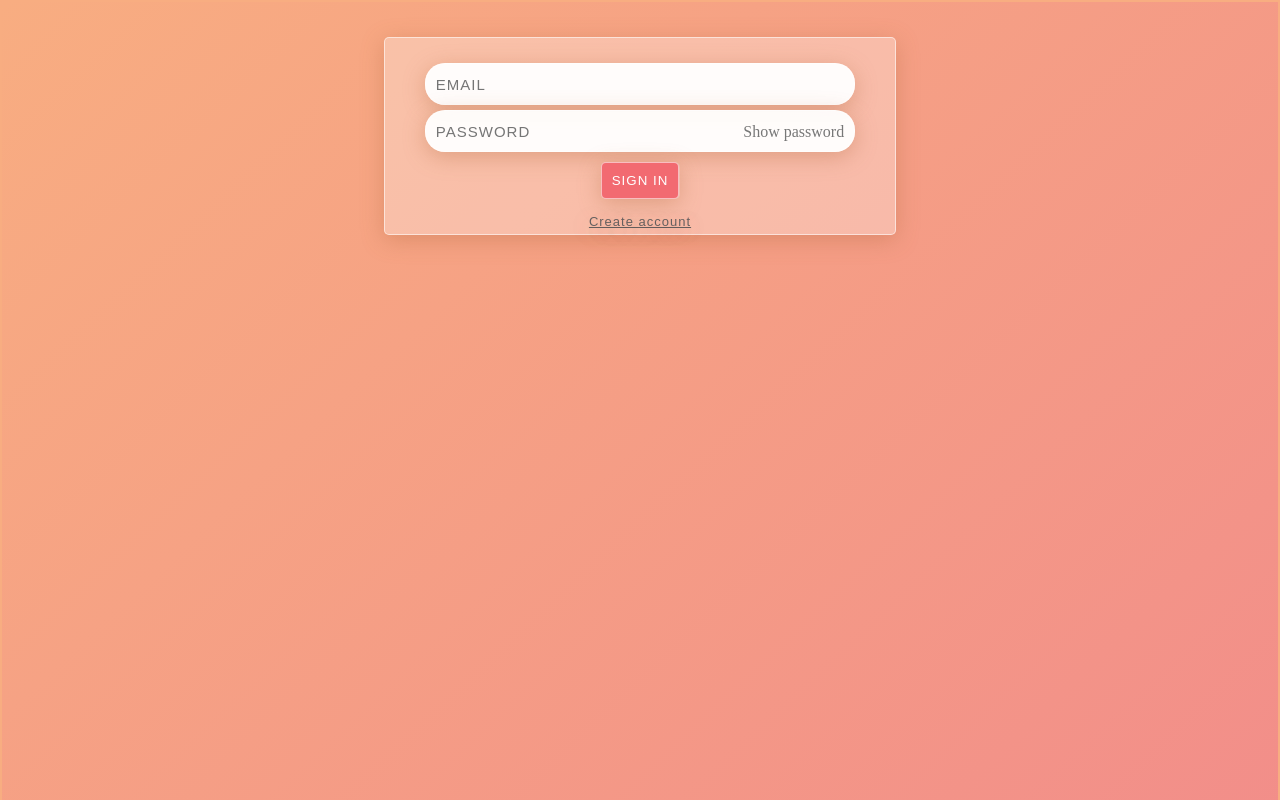
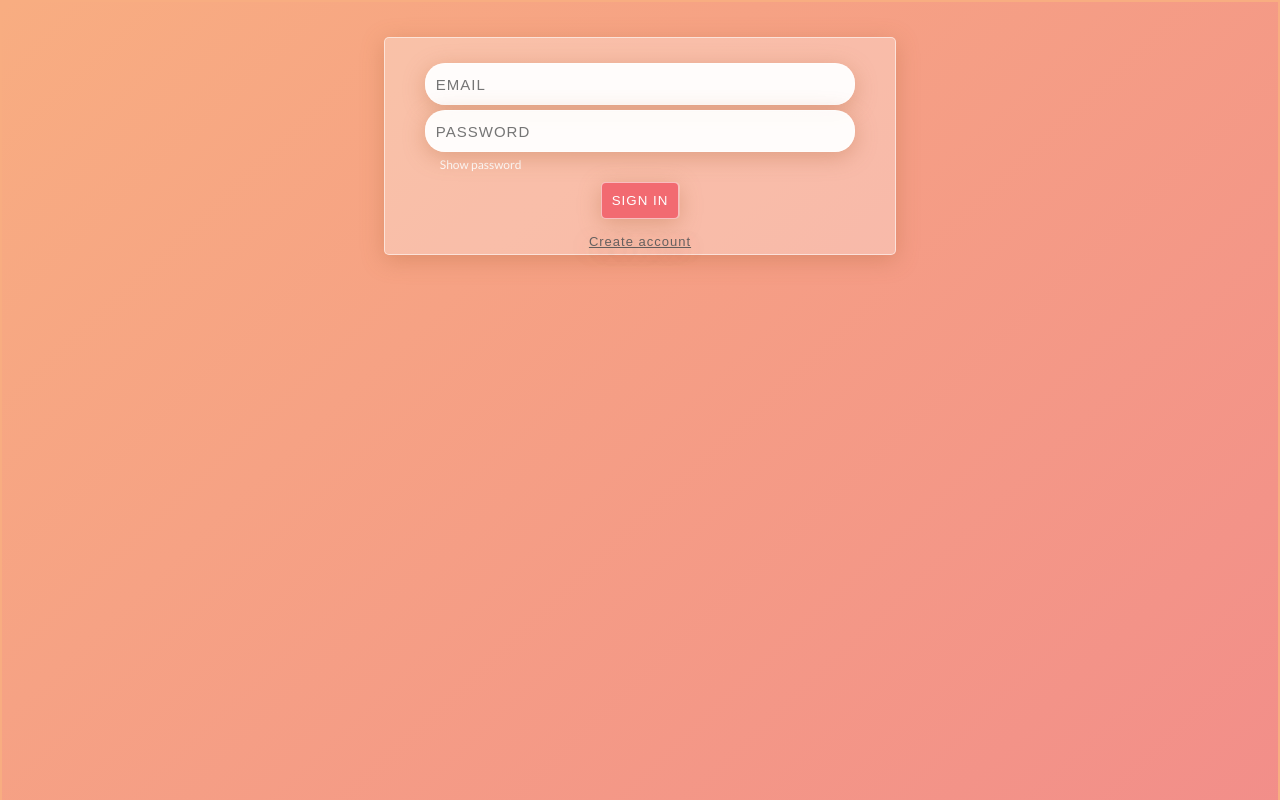
Before and after one commit to Mathildap/CALENDAR-REACT, a React (Create React App) app: page / in a window 1280 px wide. Shown: the top 800 px of the page. Built offline with nearby package versions, Linux system fonts and the light colour scheme; no server answers.

Commit message:
updated css show password

```diff
--- a/src/sass/style.scss
+++ b/src/sass/style.scss
@@ -541,14 +541,14 @@
         }
     }
     .eye-icon {
-        position: absolute;
-        right: 10%;
-        top: 85px;
-        z-index: 10;
-        color: #777;
-    }
-    .new-icon {
-        top: 132px;
+        font-family: 'Lato', sans-serif;
+        color: rgb(255, 255, 255);
+        margin-left: 55px;
+        font-size: 12px;
+        cursor: pointer;
+        &:hover {
+            color: #bf98988e;
+        }
     }
 
     /* - - - - - - - HEADER - - - - - - -  */
```
Also changed, not shown: src/css/style.css, 16 other files (tests, documents, lock files or other folders).
